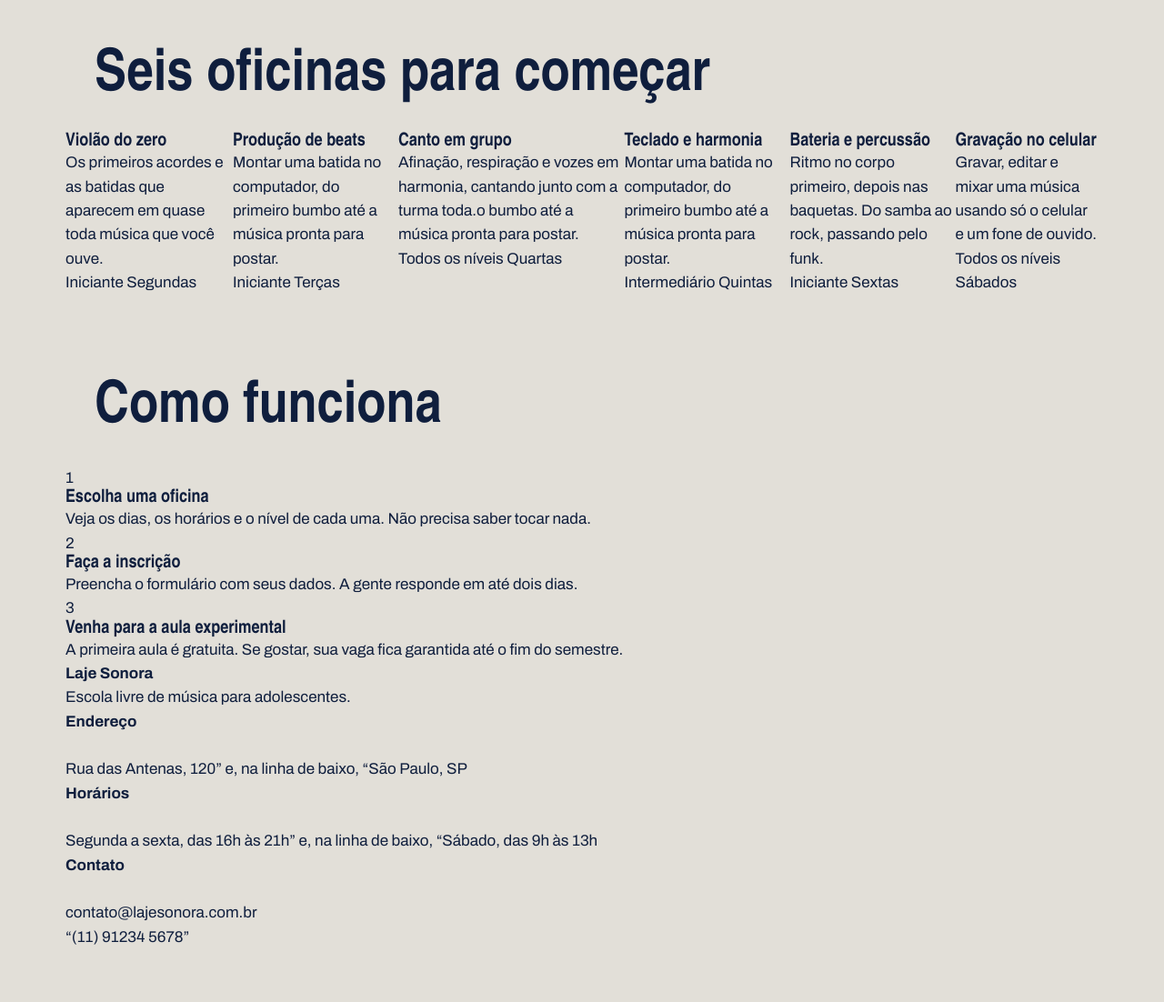
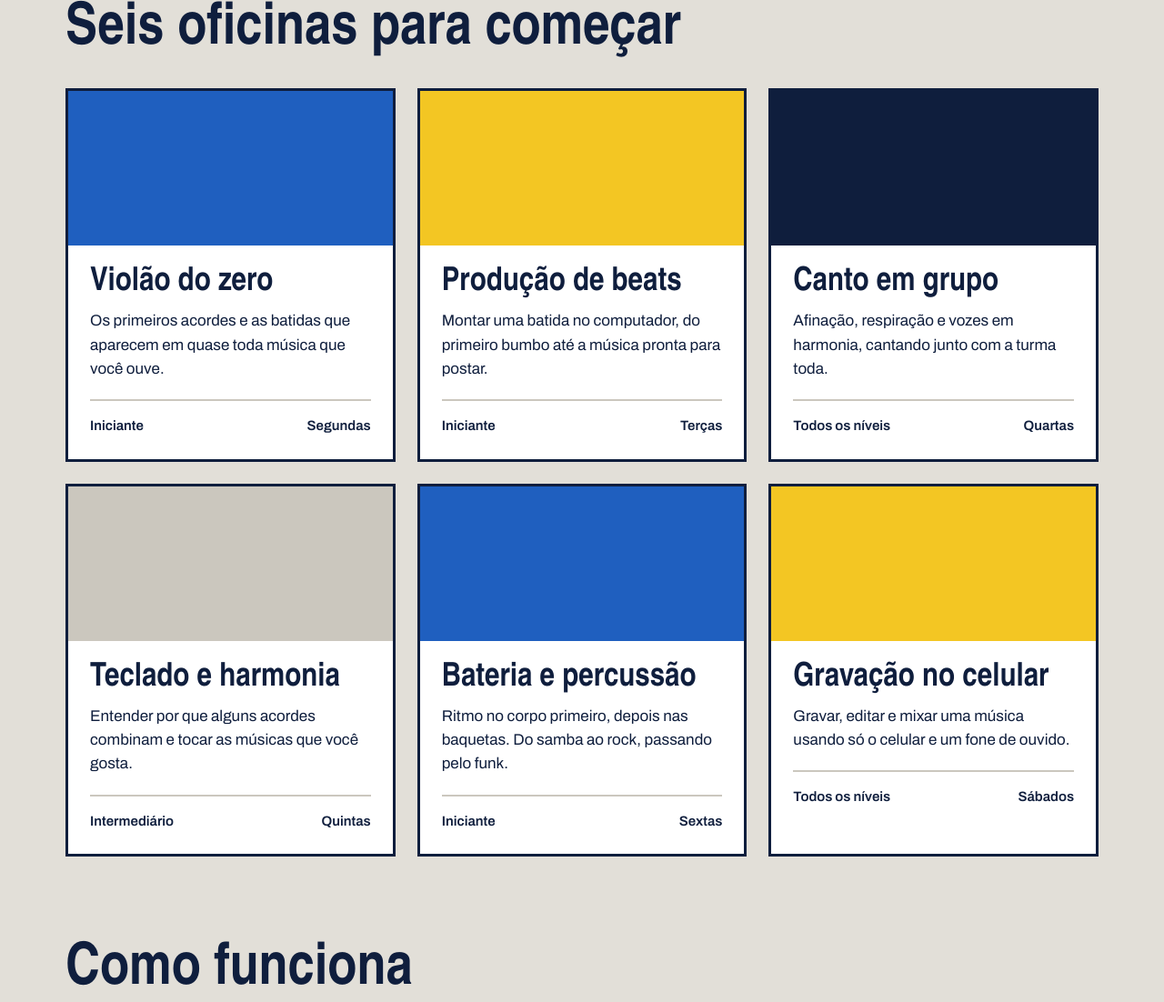
Before and after one commit to heitorcapuchinho/laje, a plain HTML site: page index.html in a window 1280 px wide. Shown: the part 798-1900 px from the top of the page at 91% size. Before the commit the page ends 1842 px from the top, so only its background shows below. Drawn offline with Linux system fonts and the light colour scheme; a web font is replaced by a local one.

Commit message:
Cards das oficinas

```diff
--- a/index.css
+++ b/index.css
@@ -28,7 +28,9 @@ a {
     color: inherit;
 }
 
-h1, h2, h3 {
+h1,
+h2,
+h3 {
     font-family: var(--fonte-cartaz);
     font-weight: 900;
     line-height: 0.95;
@@ -39,50 +41,63 @@ h1, h2, h3 {
     margin-inline: auto;
     padding-inline: 32px;
 }
-.topo{
+
+.topo {
     padding-block: 28px;
     display: flex;
     justify-content: space-between;
     align-items: center;
 }
-.logo{
-    font: var(--fonte-cartaz);
+
+.logo {
+    font-family: var(--fonte-cartaz);
     font-size: 34px;
     font-weight: 900;
     text-decoration: none;
 }
-.menu a{
+
+.menu {
     display: flex;
     gap: 36px;
+}
+
+.menu a {
     font-weight: 600;
     text-decoration: none;
     padding-bottom: 4px;
     border-bottom: 4px solid transparent;
 }
-.menu a:hover{
+
+.menu a:hover {
     border-bottom-color: var(--tinta);
 }
-.menu a.atual{
+
+.menu a.atual {
     border-bottom-color: var(--fita);
 }
-.cartazes{
+
+.cartazes {
     margin-top: 16px;
     display: flex;
-    margin: 16px;
+    gap: 16px;
 }
-.cartaz{
+
+.cartaz {
     padding: 40px;
 }
-.cartaz-principal{
+
+.cartaz-principal {
     background-color: var(--caixa-dagua);
     color: var(--branco);
     flex: 2;
 }
-.cartaz-principal h1{
+
+.cartaz-principal h1 {
     font-size: 132px;
     max-width: 9ch;
 }
-.cartaz-lateral{
+
+.cartaz-lateral {
     background-color: var(--fita);
     flex: 1;
     display: flex;
@@ -91,32 +106,85 @@ h1, h2, h3 {
     gap: 32px;
     align-items: flex-start;
 }
-.cartaz-lateral p{
+
+.cartaz-lateral p {
     font-size: 22px;
     font-weight: 600;
-    height: 1.3;
+    line-height: 1.3;
 }
-.botao{
+
+.botao {
     background-color: var(--tinta);
     color: var(--branco);
     font-weight: 700;
     text-decoration: none;
-    padding: 16px 28px 16px;
+    padding: 16px 28px;
     border: none;
-    font: var(--fonte-texto);
+    font-family: var(--fonte-texto);
     font-size: 17px;
     cursor: pointer;
 }
-.botao:hover{
+
+.botao:hover {
     background-color: var(--caixa-dagua);
 }
-.secao{
+
+.secao {
     margin-top: 96px;
 }
-.titulo-secao{
+
+.titulo-secao {
     font-size: 64px;
-    margin: 32px;
+    margin-bottom: 32px;
 }
-.cards{
+
+.cards {
     display: flex;
+    flex-wrap: wrap;
+    gap: 24px;
 }
+
+.card {
+    background-color: var(--branco);
+    border: 3px solid var(--tinta);
+    flex: 1 1 340px;
+}
+
+.card .foto {
+    height: 170px;
+}
+
+.foto {
+    background-color: var(--concreto-escuro);
+}
+
+.foto-azul {
+    background-color: var(--caixa-dagua);
+}
+
+.foto-amarela {
+    background-color: var(--fita);
+}
+
+.foto-tinta {
+    background-color: var(--tinta);
+}
+
+.card-texto {
+    padding: 24px;
+}
+
+.card h3 {
+    font-size: 36px;
+    margin-bottom: 12px;
+}
+
+.card-info {
+    margin-top: 20px;
+    padding-top: 16px;
+    border-top: 2px solid var(--concreto-escuro);
+    font-weight: 600;
+    font-size: 15px;
+    display: flex;
+    justify-content: space-between;
+}
--- a/index.html
+++ b/index.html
@@ -1,37 +1,46 @@
+
 <!DOCTYPE html>
 <html lang="pt-BR">
 <head>
     <meta charset="UTF-8">
     <meta name="viewport" content="width=device-width, initial-scale=1.0">
+    <title>Laje Sonora | Início</title>
+
     <link rel="preconnect" href="https://fonts.googleapis.com">
     <link rel="preconnect" href="https://fonts.gstatic.com" crossorigin>
     <link href="https://fonts.googleapis.com/css2?family=Archivo:ital,wght@0,100..900;1,100..900&family=Big+Shoulders:opsz,wght@10..72,100..900&display=swap" rel="stylesheet">
+
     <link rel="stylesheet" href="index.css">
-    <title>Laje Sonora | Inicío</title>
 </head>
 <body>
+
     <header class="conteudo topo">
         <a href="index.html" class="logo">Laje Sonora</a>
+
         <nav class="menu">
-           <a href="index.html" class="atual">Inicío</a>
+            <a href="index.html" class="atual">Início</a>
             <a href="oficinas.html">Oficinas</a>
             <a href="inscricao.html">Inscrição</a>
         </nav>
     </header>
+
     <main>
         <section class="conteudo cartazes">
             <div class="cartaz cartaz-principal">
                 <h1>Música se aprende fazendo barulho</h1>
             </div>
+
             <div class="cartaz cartaz-lateral">
                 <p>Oficinas para quem tem de 14 a 18 anos. Turmas de até 12 pessoas, no fim da tarde, com instrumento emprestado para quem não tem.</p>
-                <a href="oficinas.html" class="botao">Ver oficinas</a>
+                <a href="oficinas.html" class="botao">Ver as oficinas</a>
             </div>
         </section>
+
         <section class="conteudo secao">
             <h2 class="titulo-secao">Seis oficinas para começar</h2>
+
             <div class="cards">
-                <article>
+                <article class="card">
                     <div class="foto foto-azul"></div>
                     <div class="card-texto">
                         <h3>Violão do zero</h3>
@@ -40,8 +49,10 @@
                             <span>Iniciante</span>
                             <span>Segundas</span>
                         </div>
+                    </div>
                 </article>
-                <article>
+
+                <article class="card">
                     <div class="foto foto-amarela"></div>
                     <div class="card-texto">
                         <h3>Produção de beats</h3>
@@ -50,28 +61,34 @@
                             <span>Iniciante</span>
                             <span>Terças</span>
                         </div>
+                    </div>
                 </article>
-                <article>
+
+                <article class="card">
                     <div class="foto foto-tinta"></div>
                     <div class="card-texto">
                         <h3>Canto em grupo</h3>
-                    <p>Afinação, respiração e vozes em harmonia, cantando junto com a turma toda.o bumbo até a música pronta para postar.</p>
+                        <p>Afinação, respiração e vozes em harmonia, cantando junto com a turma toda.</p>
                         <div class="card-info">
                             <span>Todos os níveis</span>
                             <span>Quartas</span>
                         </div>
+                    </div>
                 </article>
-                <article>
+
+                <article class="card">
                     <div class="foto"></div>
                     <div class="card-texto">
                         <h3>Teclado e harmonia</h3>
-                    <p>Montar uma batida no computador, do primeiro bumbo até a música pronta para postar.</p>
+                        <p>Entender por que alguns acordes combinam e tocar as músicas que você gosta.</p>
                         <div class="card-info">
                             <span>Intermediário</span>
                             <span>Quintas</span>
                         </div>
+                    </div>
                 </article>
-                <article>
+
+                <article class="card">
                     <div class="foto foto-azul"></div>
                     <div class="card-texto">
                         <h3>Bateria e percussão</h3>
@@ -80,8 +97,10 @@
                             <span>Iniciante</span>
                             <span>Sextas</span>
                         </div>
+                    </div>
                 </article>
-                <article>
+
+                <article class="card">
                     <div class="foto foto-amarela"></div>
                     <div class="card-texto">
                         <h3>Gravação no celular</h3>
@@ -90,20 +109,28 @@
                             <span>Todos os níveis</span>
                             <span>Sábados</span>
                         </div>
+                    </div>
                 </article>
             </div>
-            </div>
         </section>
+
         <section class="conteudo secao">
             <h2 class="titulo-secao">Como funciona</h2>
+
             <div class="passos">
                 <div class="passo">
                     <p class="passo-numero">1</p>
                     <h3>Escolha uma oficina</h3>
                     <p>Veja os dias, os horários e o nível de cada uma. Não precisa saber tocar nada.</p>
+                </div>
+
+                <div class="passo">
                     <p class="passo-numero">2</p>
                     <h3>Faça a inscrição</h3>
                     <p>Preencha o formulário com seus dados. A gente responde em até dois dias.</p>
+                </div>
+
+                <div class="passo">
                     <p class="passo-numero">3</p>
                     <h3>Venha para a aula experimental</h3>
                     <p>A primeira aula é gratuita. Se gostar, sua vaga fica garantida até o fim do semestre.</p>
@@ -111,30 +138,30 @@
             </div>
         </section>
     </main>
+
     <footer class="rodape">
         <div class="conteudo rodape-colunas">
+            <div class="rodape-coluna">
                 <h4>Laje Sonora</h4>
                 <p>Escola livre de música para adolescentes.</p>
             </div>
-    </footer>
-    <footer class="rodape">
-        <div class="conteudo rodape-colunas">
+
+            <div class="rodape-coluna">
                 <h4>Endereço</h4>
-            <p><br>Rua das Antenas, 120” e, na linha de baixo, “São Paulo, SP</p>
+                <p>Rua das Antenas, 120 <br> São Paulo, SP</p>
+            </div>
+
+            <div class="rodape-coluna">
+                <h4>Horários</h4>
+                <p>Segunda a sexta, das 16h às 21h <br> Sábado, das 9h às 13h</p>
+            </div>
+
+            <div class="rodape-coluna">
+                <h4>Contato</h4>
+                <p>contato@lajesonora.com.br <br> (11) 91234 5678</p>
+            </div>
         </div>
     </footer>
-    <footer class="rodape">
-        <div class="conteudo rodape-colunas">
-            <h4>Horários</h4>
-            <p><br>Segunda a sexta, das 16h às 21h” e, na linha de baixo, “Sábado, das 9h às 13h</p>
-        </div>
-    </footer>
-    <footer class="rodape">
-        <div class="conteudo rodape-colunas">
-            <h4>Contato</h4>
-            <p><br>contato@lajesonora.com.br <br>
-                “(11) 91234 5678” </p>
-        </div>
-    </footer>
+
 </body>
 </html>
```
Lines whose indentation alone changed are shown as unchanged.
